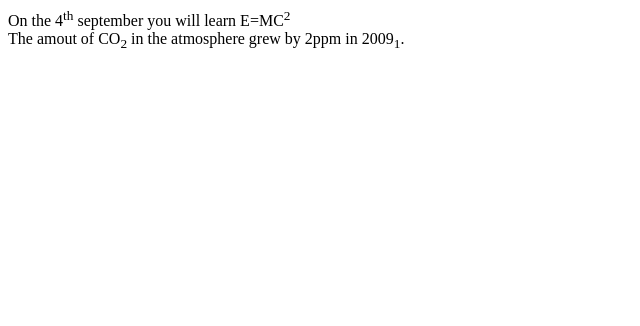
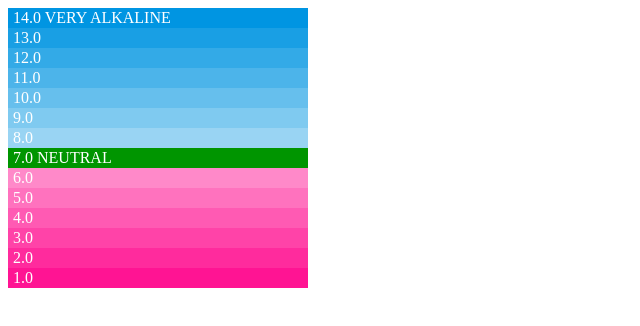
Before and after one commit to rmamidal/ACD_Session_2_Assignment_2_3, a plain HTML site: page index.html in a window 1280 px wide. Shown: the whole page, without its empty margins (0-640 px from the left). Drawn offline with Linux system fonts and the light colour scheme.

Commit message:
HTMl table tags and background property examples

```diff
--- a/index.html
+++ b/index.html
@@ -1,11 +1,25 @@
 <!DOCTYPE html>
 <html>
 <head>
-<title> Superscript  and Subscript </title>
+<title> Background color property | Session 2 Assignment 2.3 </title>
 </head>
 <body>
-
-On the 4<sup>th</sup> september you will learn E=MC<sup>2</sup> <br/>
-The amout of CO<sub>2</sub> in the atmosphere grew by 2ppm in 2009<sub>1</sub>.
+<!-- HTML table tags with background color property -->
+<table width='300' cellspacing='0' style='color:#fff;'>
+<tr style='background-color: rgba(0,149,226,1)'><td>&nbsp;14.0 VERY ALKALINE</td></tr>
+<tr style='background-color: rgba(0,149,226,0.9)'><td>&nbsp;13.0 </td></tr>
+<tr style='background-color: rgba(0,149,226,0.8)'><td>&nbsp;12.0 </td></tr>
+<tr style='background-color: rgba(0,149,226,0.7)'><td>&nbsp;11.0 </td></tr>
+<tr style='background-color: rgba(0,149,226,0.6)'><td>&nbsp;10.0 </td></tr>
+<tr style='background-color: rgba(0,149,226,0.5)'><td>&nbsp;9.0 </td></tr>
+<tr style='background-color: rgba(0,149,226,0.4)'><td>&nbsp;8.0 </td></tr>
+<tr style='background-color: rgba(0,149,0,1)'><td>&nbsp;7.0 NEUTRAL</td></tr>
+<tr style='background-color: rgba(255,20,147,0.5)'><td>&nbsp;6.0 </td></tr>
+<tr style='background-color: rgba(255,20,147,0.6)'><td>&nbsp;5.0 </td></tr>
+<tr style='background-color: rgba(255,20,147,0.7)'><td>&nbsp;4.0 </td></tr>
+<tr style='background-color: rgba(255,20,147,0.8)'><td>&nbsp;3.0 </td></tr>
+<tr style='background-color: rgba(255,20,147,0.9)'><td>&nbsp;2.0 </td></tr>
+<tr style='background-color: rgba(255,20,147,1)'><td>&nbsp;1.0 </td></tr>
+</table>
 </body>
 </html>
```
Also changed, not shown: 1 other file.
